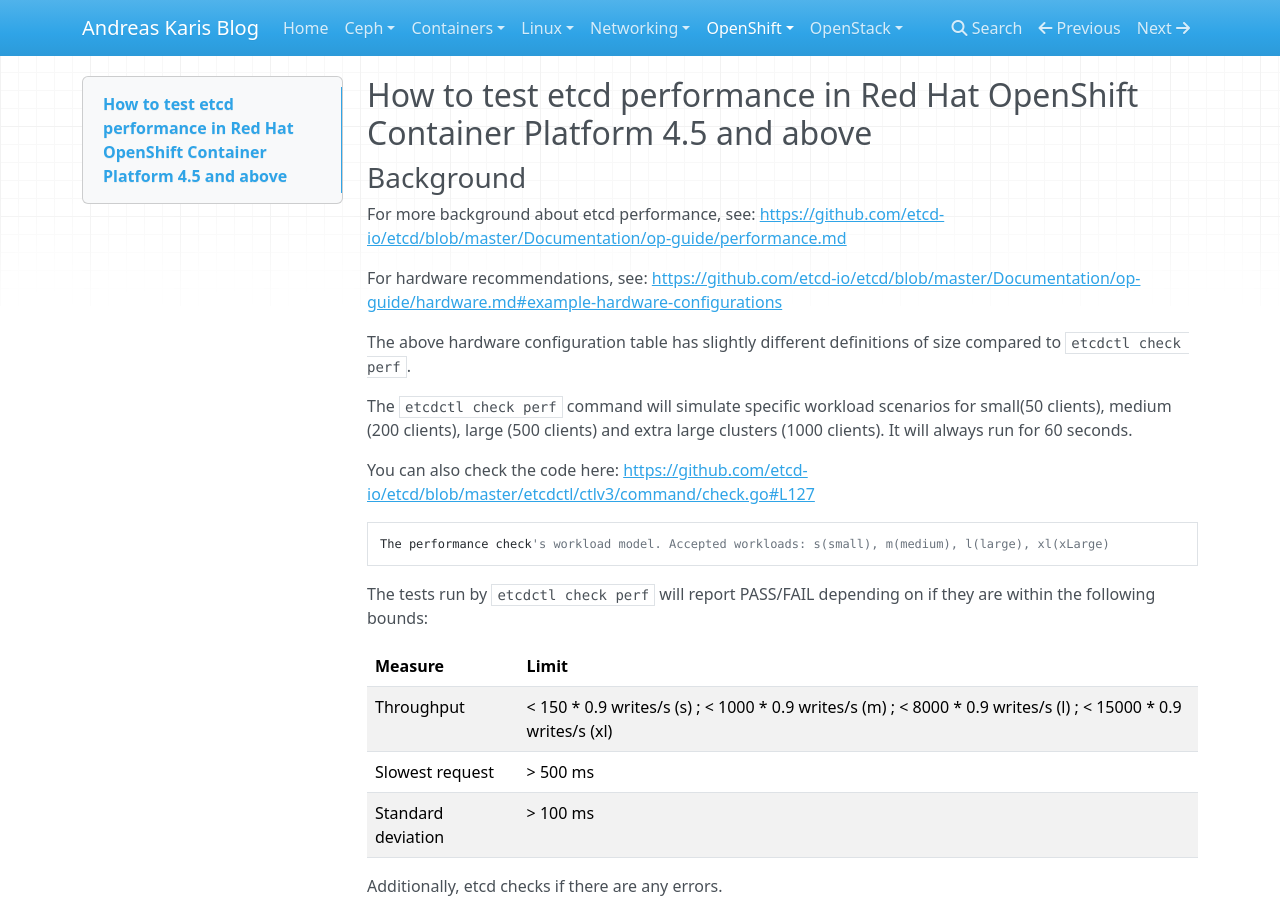
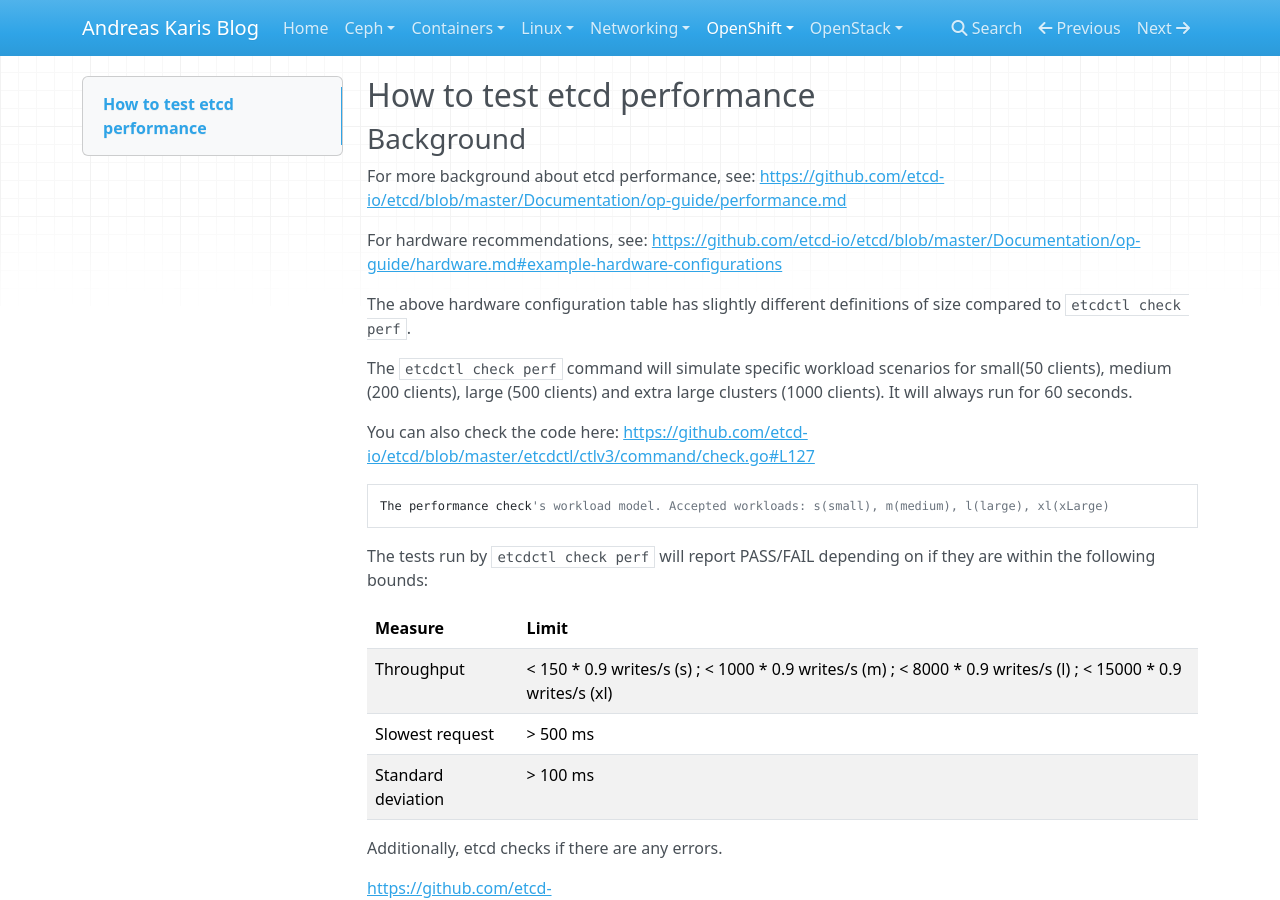
Before and after one commit to andreaskaris/blog, an MkDocs documentation site: the page built from docs/openshift/etcd_perf.md, in a window 1280 px wide and 900 px high. Built offline with MkDocs 1.6.1, drawn with Linux system fonts in a browser that asks for light colours; nearby versions of some CDN libraries; some of the changed text lies outside the part shown.

Commit message:
new commit

```diff
--- a/docs/openshift/etcd_perf.md
+++ b/docs/openshift/etcd_perf.md
@@ -1,4 +1,4 @@
-## How to test etcd performance in Red Hat OpenShift Container Platform 4.5 and above
+## How to test etcd performance
 
 ### Background
 
```
Also changed, not shown: other parts of docs/openshift/etcd_perf.md (+2 -1 lines).
